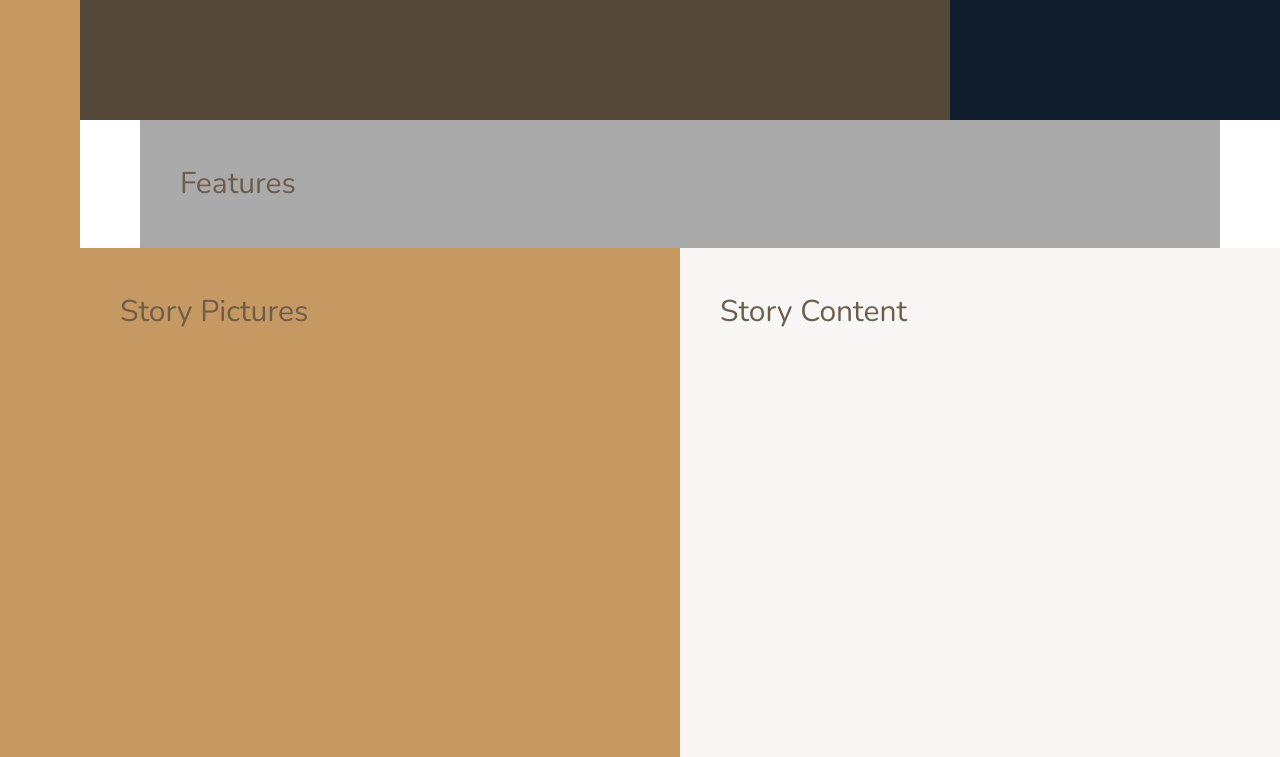
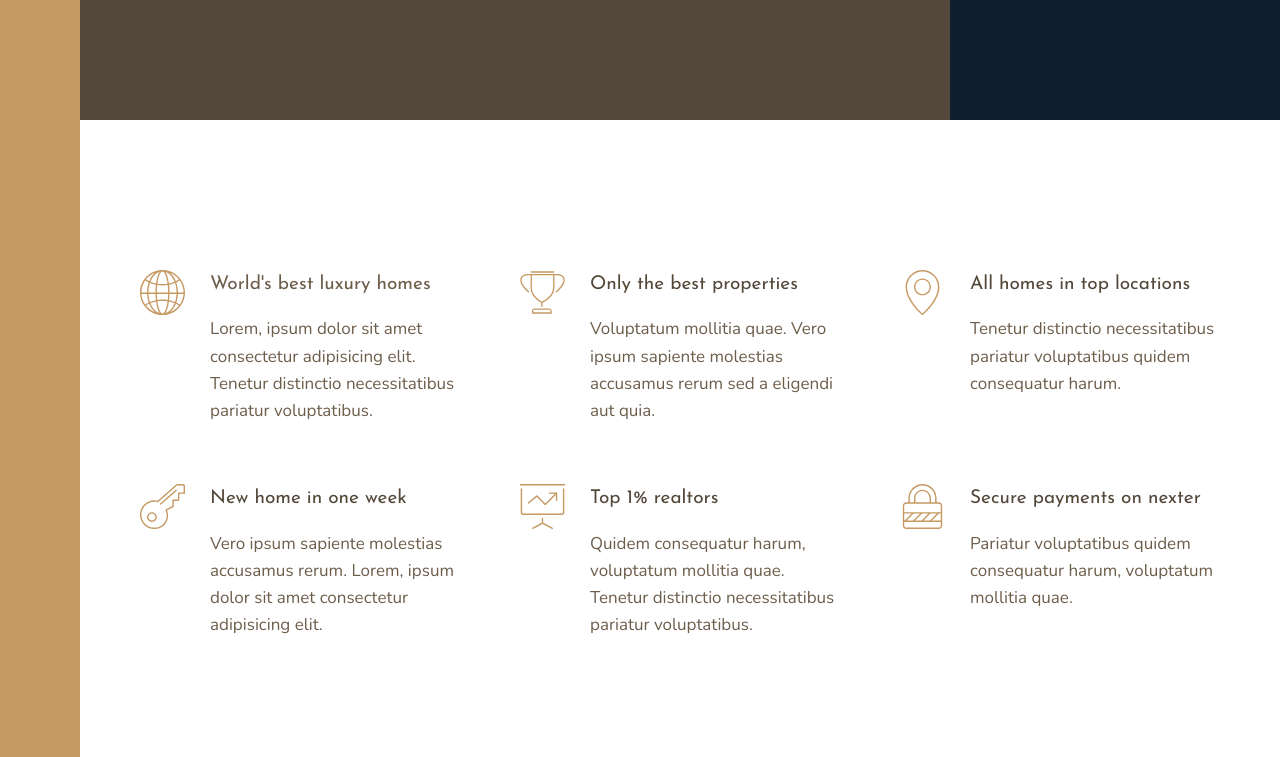
Before and after one commit to Arximiro/Nexter, a website: page index.html in a window 1280 px wide. Shown: the part 520-1277 px from the top of the page. Drawn offline with nearby package versions, Linux system fonts and the light colour scheme.

Commit message:
features section added and styled

```diff
--- a/index.html
+++ b/index.html
@@ -25,7 +25,53 @@
         </div>
 
         <section class="features">
-          Features
+          <div class="feature">
+            <svg class="feature__icon">
+              <use href="img/sprite.svg#icon-global" />
+            </svg>
+            <h4 class="heading-4">World's best luxury homes</h4>
+            <p class="feature__text">Lorem, ipsum dolor sit amet consectetur adipisicing elit. Tenetur distinctio necessitatibus pariatur voluptatibus.</p>
+          </div>
+
+          <div class="feature">
+            <svg class="feature__icon">
+              <use href="img/sprite.svg#icon-trophy" />
+            </svg>
+            <h4 class="heading-4 heading-4--dark">Only the best properties</h4>
+            <p class="feature__text">Voluptatum mollitia quae. Vero ipsum sapiente molestias accusamus rerum sed a eligendi aut quia.</p>
+          </div>
+
+          <div class="feature">
+            <svg class="feature__icon">
+              <use href="img/sprite.svg#icon-map-pin" />
+            </svg>
+            <h4 class="heading-4 heading-4--dark">All homes in top locations</h4>
+            <p class="feature__text">Tenetur distinctio necessitatibus pariatur voluptatibus quidem consequatur harum.</p>
+          </div>
+
+          <div class="feature">
+            <svg class="feature__icon">
+              <use href="img/sprite.svg#icon-key" />
+            </svg>
+            <h4 class="heading-4 heading-4--dark">New home in one week</h4>
+            <p class="feature__text">Vero ipsum sapiente molestias accusamus rerum. Lorem, ipsum dolor sit amet consectetur adipisicing elit.</p>
+          </div>
+
+          <div class="feature">
+            <svg class="feature__icon">
+              <use href="img/sprite.svg#icon-presentation" />
+            </svg>
+            <h4 class="heading-4 heading-4--dark">Top 1% realtors</h4>
+            <p class="feature__text">Quidem consequatur harum, voluptatum mollitia quae. Tenetur distinctio necessitatibus pariatur voluptatibus.</p>
+          </div>
+
+          <div class="feature">
+            <svg class="feature__icon">
+              <use href="img/sprite.svg#icon-lock" />
+            </svg>
+            <h4 class="heading-4 heading-4--dark">Secure payments on nexter</h4>
+            <p class="feature__text">Pariatur voluptatibus quidem consequatur harum, voluptatum mollitia quae.</p>
+          </div>
         </section>
 
         <div class="story__pictures">
--- a/sass/_base.scss
+++ b/sass/_base.scss
@@ -43,10 +43,6 @@ body {
                         repeat(8, [col-start] minmax(min-content, 14rem) [col-end]) // each column will be between it's min-content width, going to a max of 14rem
                          [center-end] minmax(6rem, 1fr) [full-end];
 
- & > * {
-   font-size: 3rem;
-   padding: 4rem;
- }
 }
 
 // --- Notes ---
@@ -54,7 +50,7 @@ body {
 // 11 total columns were created
 // The first is 8rem and doesn't change sizes
 // The second is a minimum of 6rem, with a maximum of 1fr
-// The 3rd through 10th have a minimum of the content, with a maximum of 14rem
+// The 3rd through 10th have a minimum of the content width, with a maximum of 14rem
 // The 11th is a minimum of 6rem, with a maximum of 1fr
 
 // The 2nd and 11th columns allow the 8 columns to be centered, since they use 1fr they stretch to fill extra space
--- a/sass/_features.scss
+++ b/sass/_features.scss
@@ -1,5 +1,47 @@
 .features {
-  background-color: $color-grey-light-2;
+  grid-column: center-start / center-end;
 
-  grid-column: center-start / center-end;
+  margin: 15rem 0;
+
+  display: grid;
+  grid-template-columns: repeat(auto-fit, minmax(25rem, 1fr)); // auto-fit used with min-max for columns allows for easy responsive design
+  grid-gap: 6rem;
+  align-items: start; // aligns content inside each feature item to the top of their box
 }
+
+.feature {
+  display: grid;
+  grid-template-columns: min-content 1fr;  // first column is min-content width, second column is 1fr ie remaining width available
+  grid-gap: 1.5rem 2.5rem; // sets grid gap to 1.5rem for row and 2.5rem for column
+
+
+  grid-template-areas: "icon heading" "icon text";
+
+  &__icon {
+    fill: $color-primary;
+    width: 4.5rem;
+    height: 4.5rem;
+
+    grid-area: icon;
+  }
+
+  &__text {
+    font-size: 1.7rem;
+
+    grid-area: text;
+  }
+
+  .heading-4 {
+    grid-area: heading;
+  }
+}
+
+// ---Notes---
+// Features is the section amd it is a grid with the 6 feature items.
+// Feature is ALSO its own grid, used to position the content inside each feature element.
+// Since feature is a static grid and the content does not shift inside, this was a good use case for grid-template-areas.
+// Features however is responsive and the grid changes based on viewport size, so grid-template-areas would not work properly here as the grid changes.
+
+// Due to the implicit way items lay themselves out in the grid I didn't need to explicitly set text and heading in its own area, but I did for readability of code.
+// The only one that needed to be set was icon, to make sure if takes up 2 rows, to push the text over to the bottom corner of the feature. The other 2 would have fell in line.
+// For my own sanity and learning purposes I decided to explicitly set the area of text and heading.
--- a/sass/_typography.scss
+++ b/sass/_typography.scss
@@ -0,0 +1,21 @@
+%heading {
+  font-family: $font-display;
+  font-weight: 400;
+}
+
+.heading-1 {
+  @extend %heading;
+}
+.heading-2 {
+  @extend %heading;
+}
+.heading-3 {
+  @extend %heading;
+}
+.heading-4 {
+  @extend %heading;
+  font-size: 1.9rem;
+
+  &--light { color: $color-grey-light-1; }
+  &--dark { color: $color-grey-dark-1; }
+}
```
Also changed, not shown: css/style.css, img/text.txt (line endings or trailing spaces).
